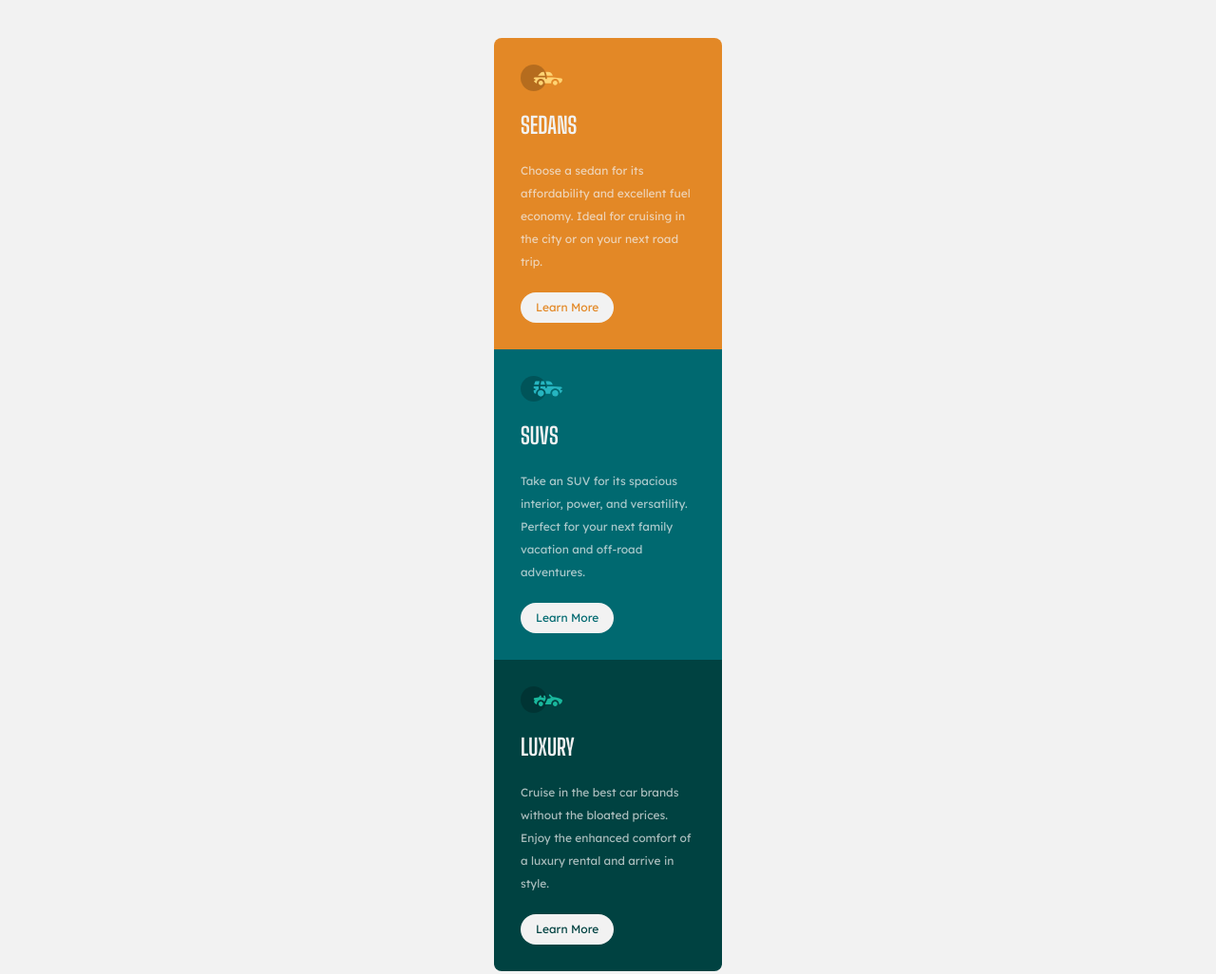
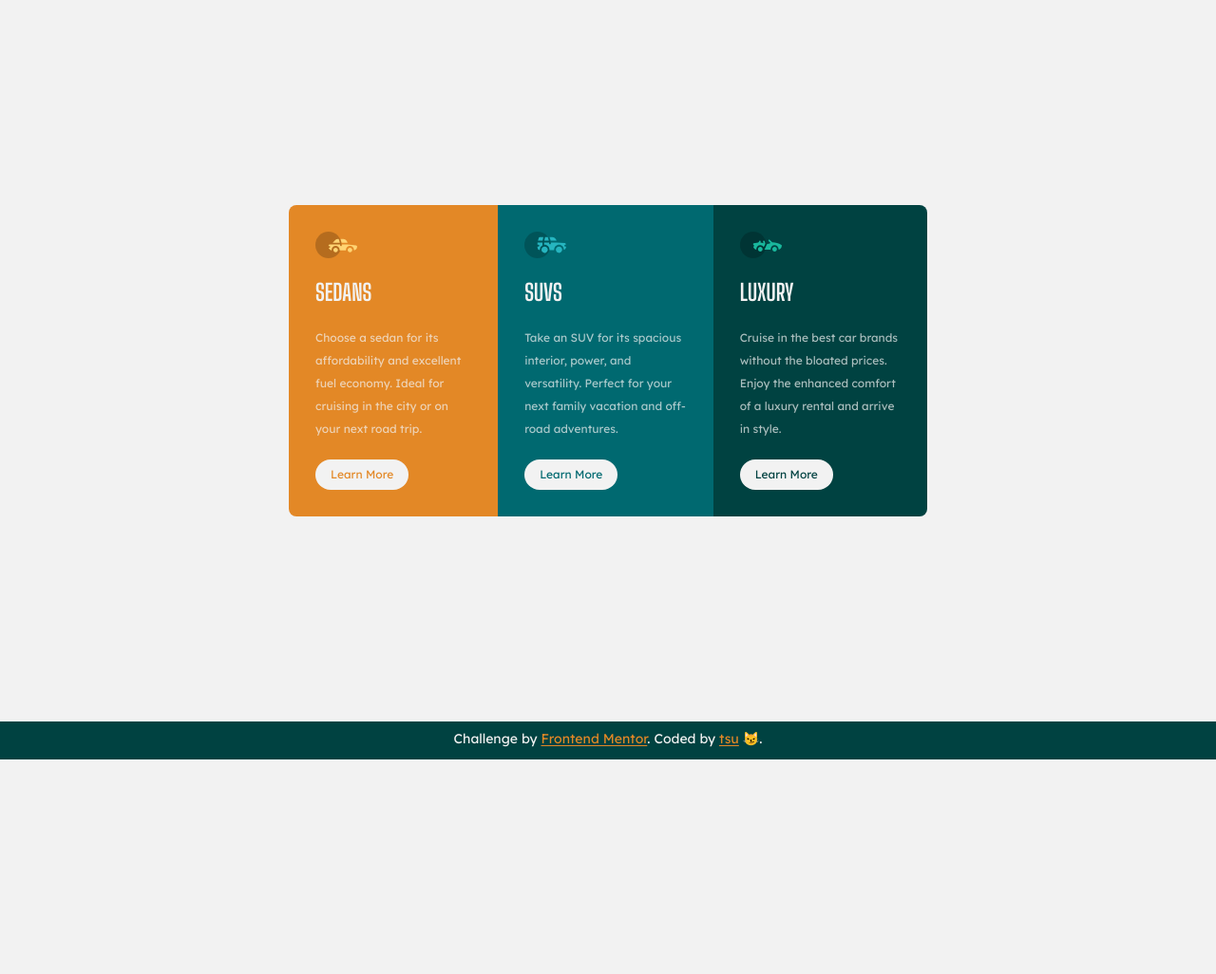
Before and after one commit to tsuramii/3-column-preview-card-component-main, a website: page index.html in a window 1280 px wide. Shown: the top 1026 px of the page at 95% size. After the commit the page ends 800 px from the top, so only its background shows below. Drawn offline with Linux system fonts and the light colour scheme.

Commit message:
Add desktop design

```diff
--- a/index.html
+++ b/index.html
@@ -19,8 +19,8 @@
 
 <body class=" bg-verylightgray font-lexenddeca">
   <main class="min-h-[95vh] flex items-center justify-center">
-    <ul class="flex flex-col max-w-[15rem] m-10 text-verylightgray rounded-lg [&>li]:p-7 [&>li>img]:w-11 [&>li>h1]:my-5 [&>li>h1]:font-bigshouldersdisplay [&>li>h1]:text-2xl [&>li>p]:text-xs [&>li>p]:text-verylightgray/70 [&>li>p]:leading-6 [&>li>button]:bg-verylightgray [&>li>button]:py-2 [&>li>button]:px-4 [&>li>button]:mt-5 [&>li>button]:text-xs [&>li>button]:rounded-2xl">
-      <li class="bg-brightorange rounded-t-lg">
+    <ul class="flex flex-col lg:flex-row lg:max-w-2xl max-w-[15rem] m-10 text-verylightgray rounded-lg [&>li]:p-7 [&>li>img]:w-11 [&>li>h1]:my-5 [&>li>h1]:font-bigshouldersdisplay [&>li>h1]:text-2xl [&>li>p]:text-xs [&>li>p]:text-verylightgray/70 [&>li>p]:leading-6 [&>li>button]:bg-verylightgray [&>li>button]:py-2 [&>li>button]:px-4 [&>li>button]:mt-5 [&>li>button]:text-xs [&>li>button]:rounded-2xl">
+      <li class="bg-brightorange rounded-t-lg lg:rounded-t-none lg:rounded-l-lg">
         <img src="./images/icon-sedans.svg" alt="Sedans Icon">
         <h1>SEDANS</h1>
         <p>Choose a sedan for its affordability and excellent fuel economy. Ideal for cruising in the city
@@ -34,7 +34,7 @@
           and off-road adventures.</p>
         <button class="text-darkcyan">Learn More</button>
       </li>
-      <li class="bg-verydarkcyan rounded-b-lg">
+      <li class="bg-verydarkcyan rounded-b-lg lg:rounded-b-none lg:rounded-e-lg">
         <img src="./images/icon-luxury.svg" alt="Luxury car Icon">
         <h1>LUXURY</h1>
         <p>Cruise in the best car brands without the bloated prices. Enjoy the enhanced comfort of a luxury
```
Also changed, not shown: output.css.
